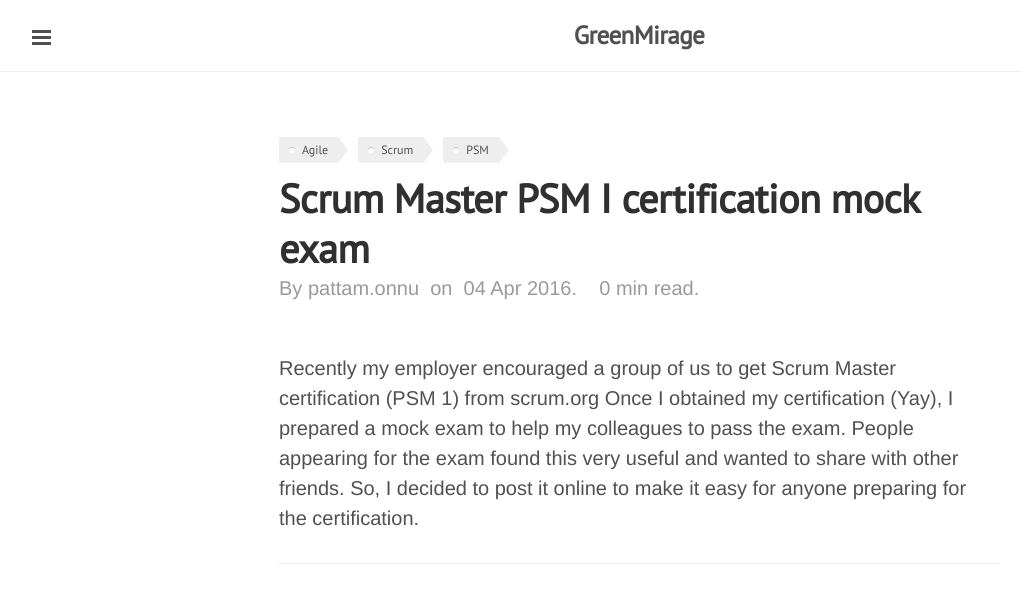
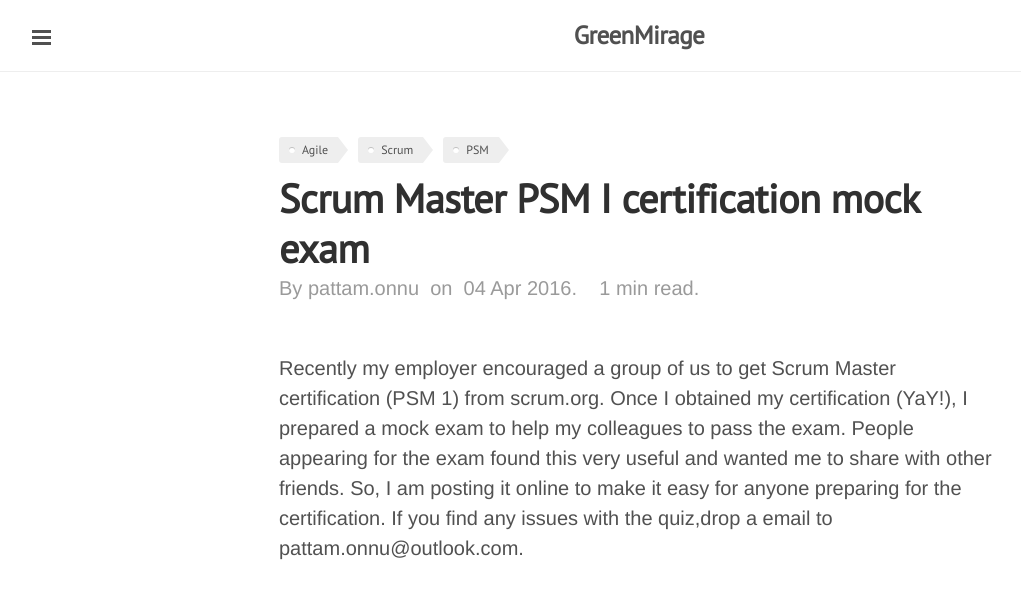
Before and after one commit to gitforwork2/gitforwork.github.io, a Jekyll site: the page built from _posts/2016-04-04-scrum-master-psm-certification-mock-exam.md, in a window 1280 px wide and 900 px high, cut to the strip 0-591 px from the top of the window. Shown: the whole strip, without its empty margins (1-1022 px from the left). Built offline with Jekyll 4.4.1, drawn with Linux system fonts in a browser that asks for light colours; Markdown is read by kramdown in place of the engine named in the settings.

```diff
--- a/_posts/2016-04-04-scrum-master-psm-certification-mock-exam.md
+++ b/_posts/2016-04-04-scrum-master-psm-certification-mock-exam.md
@@ -6,10 +6,11 @@
 comments: false
 description: Scrum Master PSM I certification mock exam
 ---
-Recently my employer encouraged a group of us to get Scrum Master certification (PSM 1) from [scrum.org](https://www.scrum.org/)
-Once I obtained my certification (Yay), I prepared a mock exam to help my colleagues to pass the exam.
-People appearing for the exam found this very useful and wanted to share with other friends.
-So, I decided to post it online to make it easy for anyone preparing for the certification.
+Recently my employer encouraged a group of us to get Scrum Master certification (PSM 1) from [scrum.org](https://www.scrum.org/).
+Once I obtained my certification (YaY!), I prepared a mock exam to help my colleagues to pass the exam.
+People appearing for the exam found this very useful and wanted me to share with other friends.
+So, I am posting it online to make it easy for anyone preparing for the certification.
+If you find any issues with the quiz,drop a email to pattam.onnu@outlook.com.
 * * *
 <iframe src="https://docs.google.com/forms/d/1ymhZB6blUC42Sn2XAPgYrC88Ak_4u4Hm4GX0GTzfHzE/viewform?embedded=true" width="900" height="800" frameborder="0" marginheight="0" marginwidth="0">Loading...</iframe>
 * * *
```
